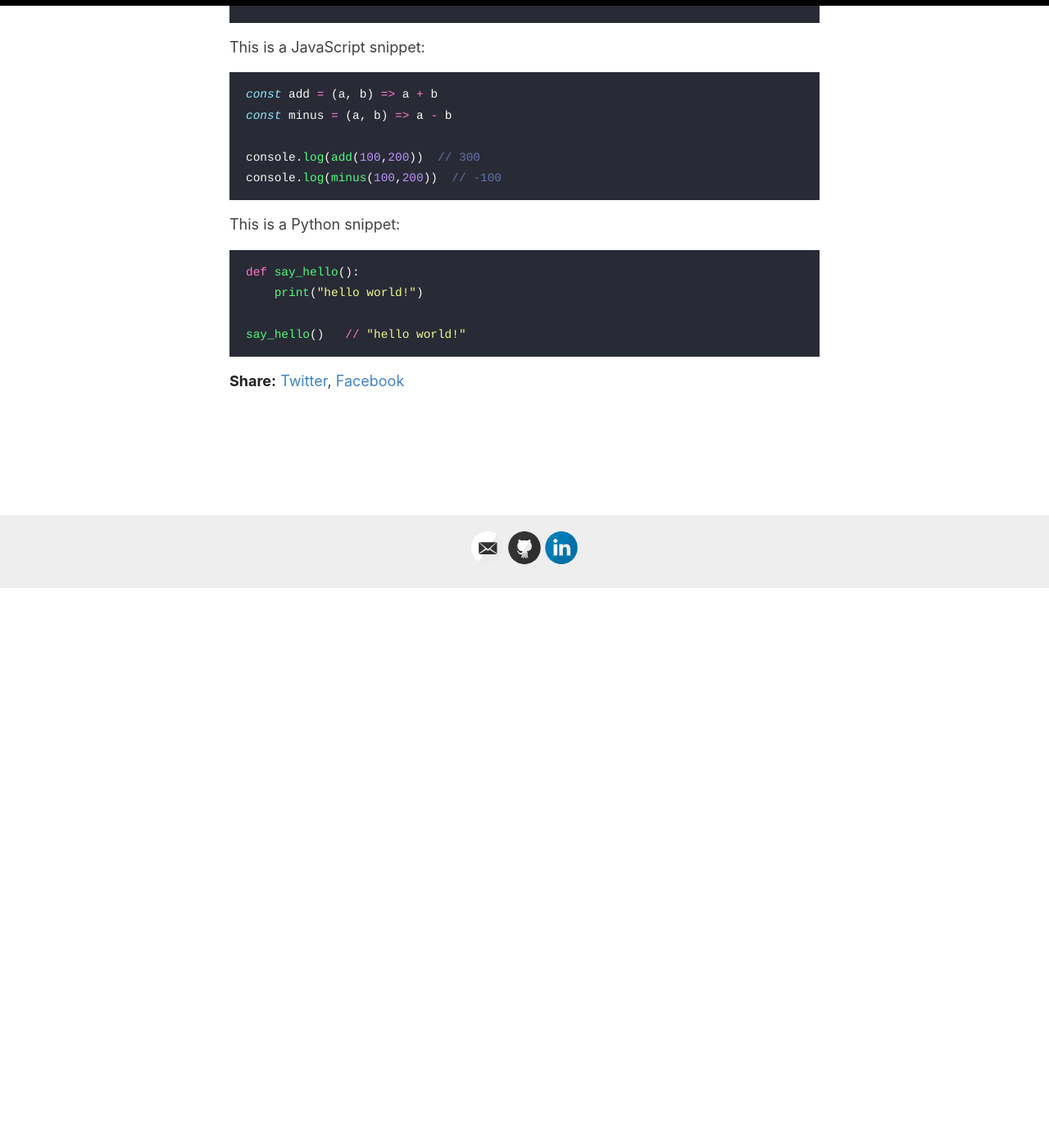
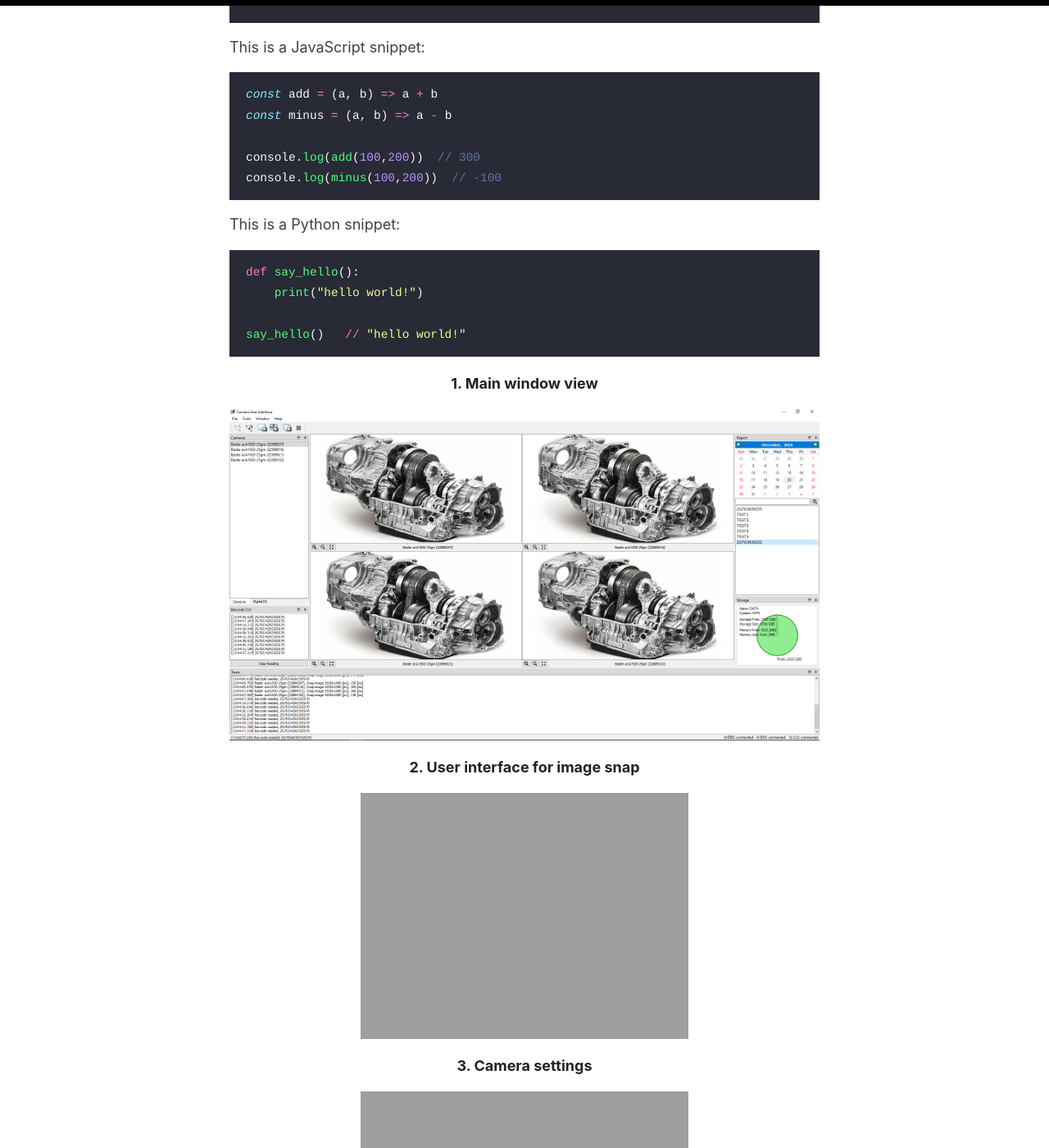
Before and after one commit to CodElecCz/codeleccz.github.io, a Jekyll site: the page built from _posts/2019-8-12-code-snippets.md, in a window 1280 px wide and 1400 px high, scrolled down 683 px. Shown: the whole window at 82% size. Built offline with Jekyll 4.4.1, drawn with Linux system fonts in a browser that asks for light colours; some of the changed text lies outside the part shown.

Commit message:
Update 2019-8-12-code-snippets.md

````diff
--- a/_posts/2019-8-12-code-snippets.md
+++ b/_posts/2019-8-12-code-snippets.md
@@ -40,3 +40,19 @@ def say_hello():
 
 say_hello()   // "hello world!"
 ```
+
+#### 1. Main window view
+
+![Camera GUI 1](https://codeleccz.github.io/images/CameraUIv1/hyundai1.png)
+
+#### 2. User interface for image snap
+
+![Camera GUI 2](https://codeleccz.github.io/images/CameraUIv1/hyundai2.png)
+
+#### 3. Camera settings
+
+![Camera GUI 3](https://codeleccz.github.io/images/CameraUIv1/hyundai3.png)
+
+#### 4. Stored images view
+
+![Camera GUI 4](https://codeleccz.github.io/images/CameraUIv1/hyundai4.png)
````
